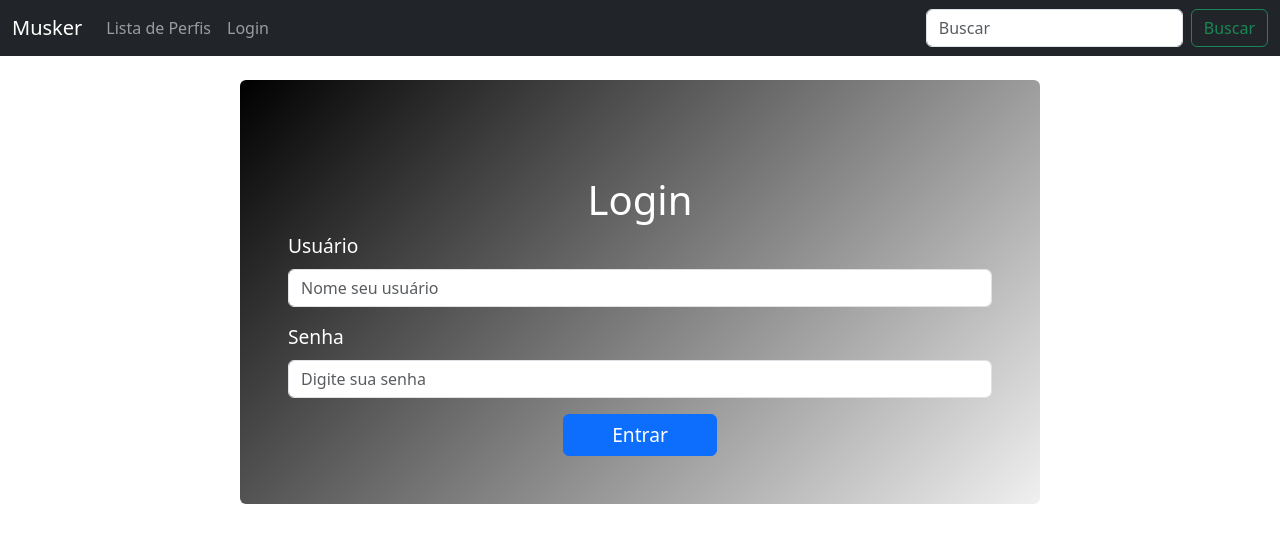
After one commit to emersonTSsantos/Projeto_Arq_Twitter, a Django app: page /login/ in a window 1280 px wide. The commit adds this page. Shown: the top 543 px of the page. Run offline with Django 5.2, Linux system fonts and the light colour scheme.

Commit message:
Construindo página de login, entrada e saida e autenticação

```diff
--- a/social/musker/templates/home.html
+++ b/social/musker/templates/home.html
@@ -6,7 +6,7 @@
     <div class="row bg-light p-3 rounded shadow">
         <div class="col-12 col-md-4 order-1 order-md-2 mb-4 mb-md-0">
     {% if form %}
-        <h2>Faça sua publicação</h2>
+        <h2>Quer Postar algo?</h2>
         <p>Escreva algo interessante!</p>
         <form method="POST">
             {% csrf_token %}
--- /dev/null
+++ b/social/musker/templates/login.html
@@ -0,0 +1,43 @@
+{% extends "base.html" %}
+{% block content %}
+
+
+{% if user.is_authenticated %}
+    <h1>Você está logado!</h1>
+
+{% else %}
+<div class="container p-5 rounded" style="background: linear-gradient(135deg, #000000 0%, #f0f0f0 100%); max-width: 800px; margin: auto;">
+    <h1 class="mt-5 text-white text-center">Login</h1>
+    <form method="POST" action="{% url 'login' %}">
+        {% csrf_token %}
+        <div class="mb-3 text-white" style="font-size: 1.2em;">
+            <label for="username" class="form-label">Usuário</label>
+            <input
+                placeholder="Nome seu usuário"
+                type="text" class="form-control"
+                name="username"
+                required
+            >
+        </div>
+
+        <div class="mb-3 text-white" style="font-size: 1.2em;">
+            <label for="password" class="form-label">Senha</label>
+            <input placeholder="Digite sua senha"
+                type="password"
+                class="form-control"
+                name="password"
+                required
+            >
+        </div>
+
+        <button type="submit" class="btn btn-primary d-block mx-auto px-5">
+            <p class="mb-0" style="font-size: 1.2em;">
+                Entrar
+            </p>
+        </button>
+
+    </form>
+</div>
+
+{% endif %}
+{% endblock %}
--- a/social/musker/templates/navBar.html
+++ b/social/musker/templates/navBar.html
@@ -15,6 +15,13 @@
                 <li class="nav-item">
                     <a class="nav-link" href="{% url 'profile' request.user.id %}">Meu Perfil</a>
                 </li>
+
+                <li class="nav-item">
+                    <a class="nav-link" href="{% url 'logout' %}">Sair</a>
+                </li>
+                {% else %}
+                <li class="nav-item">
+                    <a class="nav-link" href="{% url 'login' %}">Login</a>
                 {% endif %}
 
             </ul>
--- a/social/musker/urls.py
+++ b/social/musker/urls.py
@@ -6,4 +6,6 @@ urlpatterns = [
     path('', views.home, name='home'),
     path('profile_list/', views.profile_list, name='profile_list'),
     path('profile/<int:pk>', views.profile, name='profile'),
+    path('login/', views.login_user, name='login'),
+    path('logout/', views.logout_user, name='logout'),
 ]
--- a/social/musker/views.py
+++ b/social/musker/views.py
@@ -2,6 +2,7 @@ from django.shortcuts import render, redirect
 from django.contrib import messages
 from .models import Meep, UserProfile
 from .forms import MeepForm
+from django.contrib.auth import authenticate, login, logout
 
 def home(request):
     if request.user.is_authenticated:
@@ -52,3 +53,25 @@ def profile(request, pk):
     else:
         messages.success(request, "Você precisa estar logado para visualizar esta página.")
         return redirect('home')
+
+
+def login_user(request):
+    if request.method == "POST":
+        username = request.POST['username']
+        password = request.POST['password']
+        user = authenticate(request, username=username, password=password)
+        if user is not None:
+            login(request, user)
+            messages.success(request, "Login realizado com sucesso.")
+            return redirect('home')
+        else:
+            messages.error(request, "Usuário ou senha inválidos.")
+            return redirect('login')
+    else:
+        return render(request, 'login.html', {})
+
+
+def logout_user(request):
+    logout(request)
+    messages.success(request, "Você foi desconectado")
+    return redirect('home')
```
Also changed, not shown: social/db.sqlite3.
